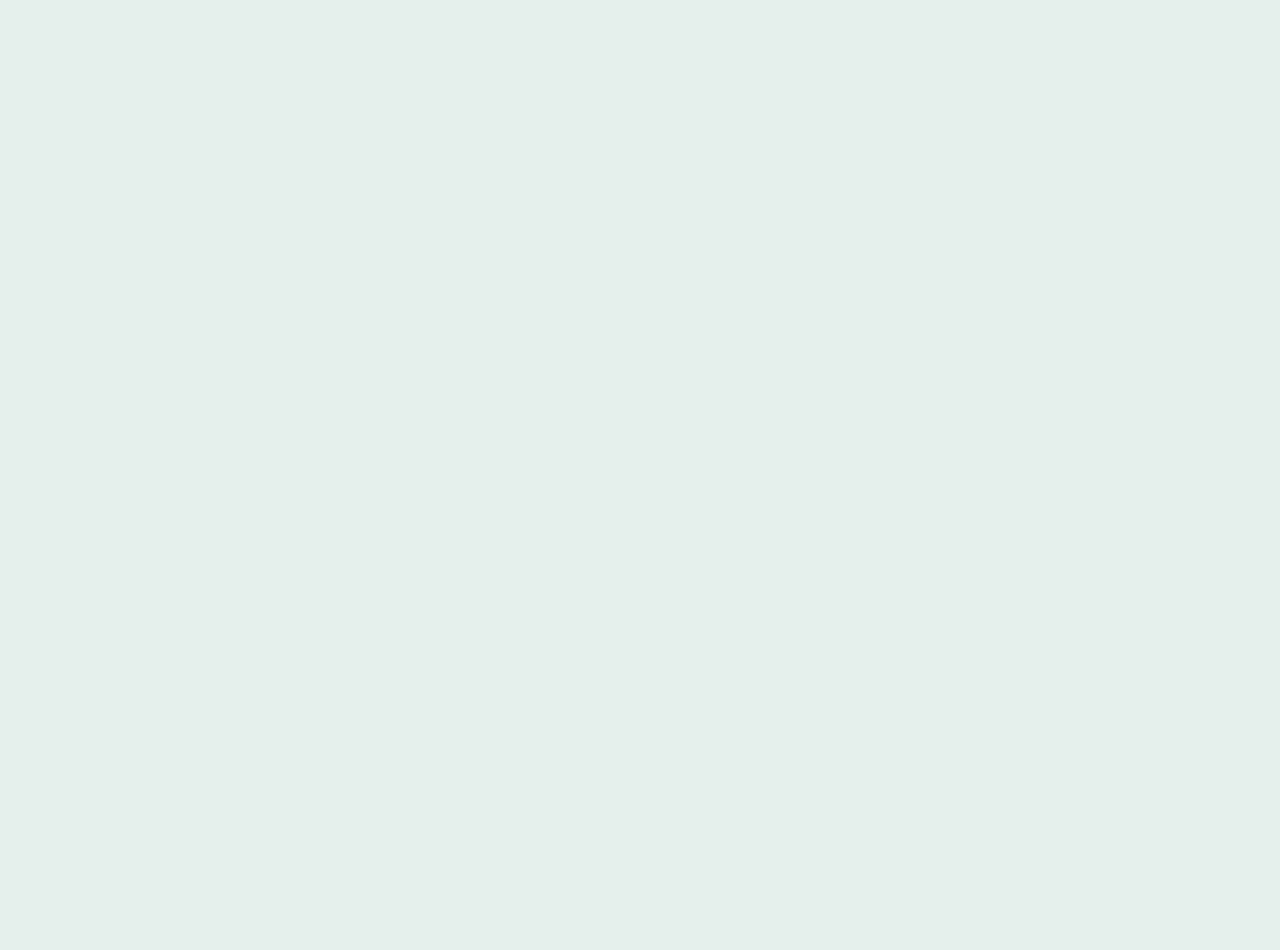
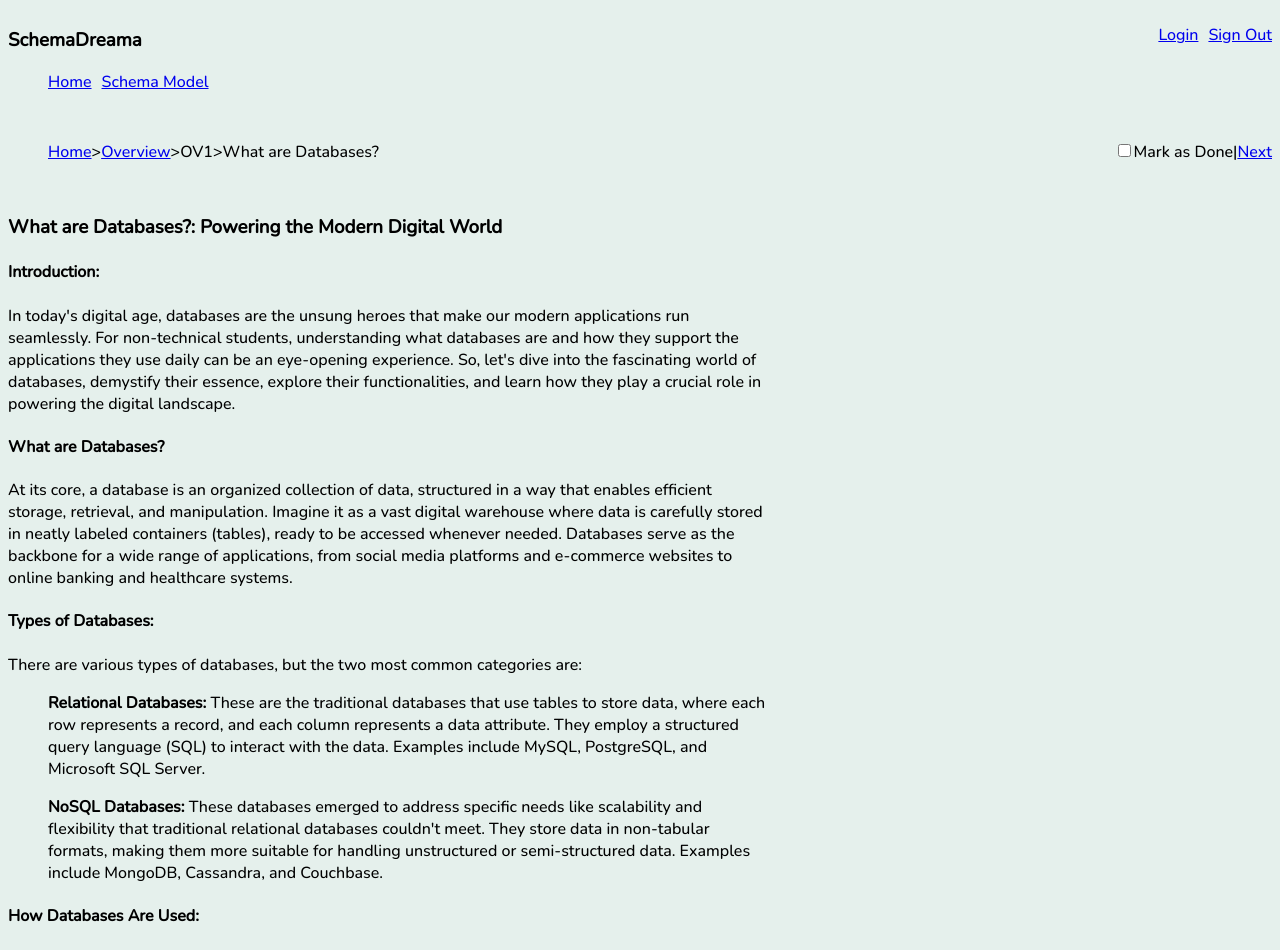
Before and after one commit to Goblin-Gang/Schema-Dreama, a React app: page /OV1 in a window 1280 px wide. Before the commit this address had no page. Shown: the top 950 px of the page. Before the commit the page ends 800 px from the top, so only its background shows below. Built offline with nearby package versions, Linux system fonts and the light colour scheme.

Commit message:
created unit nav bars and overview section 1

```diff
--- a/client/App.jsx
+++ b/client/App.jsx
@@ -2,12 +2,13 @@ import React, { Component, useState, useEffect } from 'react';
 import { HashRouter, BrowserRouter, Router, Route, Redirect, Routes } from 'react-router-dom';
 import Nav from './components/Nav.jsx';
 import Home from './pages/Home.jsx';
-import Overview from './pages/Overview.jsx'
+import Overview from './pages/Overview.jsx';
+import OV1 from './components/Overview/OV1.jsx';
 import PostgreSQL from './pages/PostgreSQL.jsx';
 import NoSQL from './pages/NoSQL.jsx';
 import SchemaModel from './pages/SchemaModel.jsx';
 import Login from './components/Authentication/Login.jsx';
-import SignUp from './components/Authentication/SignUp.jsx'
+import SignUp from './components/Authentication/SignUp.jsx';
 import Team from './pages/Team.jsx';
 import Contact from './pages/Contact.jsx';
 
@@ -17,6 +18,7 @@ export default function App(){
           <Route path="/" element={<Nav />}>
             <Route index element={<Home />} />
             <Route path="Overview" element={<Overview />} />
+            <Route path="OV1" element={<OV1 />} />
             <Route path="PostgreSQL" element={<PostgreSQL />} />
             <Route path="NoSQL" element={<NoSQL />} />
             <Route path="SchemaModel" element={<SchemaModel />} />
--- a/client/components/Overview/OV1.jsx
+++ b/client/components/Overview/OV1.jsx
@@ -1,10 +1,103 @@
 import React from 'react'
+import UnitNav from '../UnitNav.jsx';
 
 export default function OV1 () {
 
+  const links = ['Overview','OV1','/OV2'];
 
   return (
     <>
+      <UnitNav links={links}/>
+
+      <div className='instructionBox'>
+
+        <div>
+
+        <h3><strong>What are Databases?:</strong> Powering the Modern Digital World</h3>
+
+        <h4><strong>Introduction:</strong></h4>
+        <p>
+        In today's digital age, databases are the unsung heroes that make our modern applications run seamlessly. For non-technical students, understanding what databases are and how they support the applications they use daily can be an eye-opening experience. So, let's dive into the fascinating world of databases, demystify their essence, explore their functionalities, and learn how they play a crucial role in powering the digital landscape.
+        </p>
+
+        <h4><strong>What are Databases?</strong></h4>
+        <p>
+        At its core, a database is an organized collection of data, structured in a way that enables efficient storage, retrieval, and manipulation. Imagine it as a vast digital warehouse where data is carefully stored in neatly labeled containers (tables), ready to be accessed whenever needed. Databases serve as the backbone for a wide range of applications, from social media platforms and e-commerce websites to online banking and healthcare systems.
+        </p>
+
+        <h4><strong>Types of Databases:</strong></h4>
+        <p>
+        There are various types of databases, but the two most common categories are:
+        </p>
+
+        <ol>
+        <p>
+        <strong>Relational Databases:</strong> These are the traditional databases that use tables to store data, where each row represents a record, and each column represents a data attribute. They employ a structured query language (SQL) to interact with the data. Examples include MySQL, PostgreSQL, and Microsoft SQL Server.
+        </p>
+
+        <p>
+        <strong>NoSQL Databases:</strong> These databases emerged to address specific needs like scalability and flexibility that traditional relational databases couldn't meet. They store data in non-tabular formats, making them more suitable for handling unstructured or semi-structured data. Examples include MongoDB, Cassandra, and Couchbase.
+        </p>
+        </ol>
+
+        <h4><strong>How Databases Are Used:</strong></h4>
+
+        <p>
+        Databases are versatile tools that serve many purposes, including:
+        </p>
+
+        <ol>
+        <p>
+        <strong>Data Storage:</strong> Databases store vast amounts of information, such as user profiles, product catalogs, financial records, and much more.
+        </p>
+
+        <p>
+        <strong>Data Retrieval:</strong> When users interact with applications, databases provide the requested data quickly and accurately, ensuring seamless user experiences.
+        </p>
+
+        <p>
+        <strong>Data Analysis:</strong> Businesses leverage databases to analyze and gain insights from their data, helping them make informed decisions and understand customer behavior.
+        </p>
+
+        <p>
+        <strong>Data Security:</strong> Databases play a crucial role in ensuring data security and integrity, employing measures like encryption and access control to protect sensitive information.
+        </p>
+
+        </ol>
+
+        <h4><strong>Supporting Modern Applications:</strong></h4>
+
+        <p>
+        Databases are the backbone of modern applications, enabling them to perform efficiently and effectively. Here's how they provide vital support:
+        </p>
+        <ol>
+
+        <p>
+        <strong>Scalability:</strong> Databases can scale horizontally by distributing data across multiple servers, ensuring that applications can handle increasing amounts of users and data without compromising performance.
+        </p>
+
+        <p>
+        <strong>Consistency:</strong> In a well-designed database system, data consistency is maintained, meaning that information remains accurate and valid, even in high-traffic scenarios.
+        </p>
+
+        <p>
+        <strong>Real-time Responses:</strong> Databases are optimized for quick data retrieval, allowing applications to deliver real-time responses, crucial for applications like chat platforms, stock trading apps, and gaming.
+        </p>
+
+        <p>
+        <strong>Data Relationships:</strong> Relational databases, in particular, can establish relationships between different datasets, facilitating complex queries and enhancing data organization.
+        </p>
+        </ol>
+
+        <h4><strong>Conclusion:</strong></h4>
+        <p>
+        In conclusion, databases are the unsung heroes that support the digital world we live in. They act as the reliable foundation on which modern applications are built, ensuring data storage, retrieval, and security with utmost efficiency. Understanding the significance of databases empowers non-technical students to appreciate the backbone of the digital era and the innovation it drives across industries. So, the next time you open an application on your phone or computer, remember the magic happening behind the scenes - all thanks to the mighty databases!
+        </p>
+
+      </div>
+
+      </div>
+
 
     </>
   );
--- /dev/null
+++ b/client/components/UnitNav.jsx
@@ -0,0 +1,40 @@
+import React from 'react';
+import { Link } from 'react-router-dom';
+
+export default function UnitNav ({ links }) {
+
+  return (
+    <>
+      <div className='unitNav'>
+        <div className='unitNavLeft'>
+          <ul>
+            <a>
+              <Link to="/">Home</Link>
+            </a>
+            <p>{'\u003E'}</p>
+            <a>
+              <Link to={`/${links[0]}`}>{links[0]}</Link>
+            </a>
+            <p>{'\u003E'}</p>
+            <p>{links[1]}</p>
+            <p>{'\u003E'}</p>
+            <p>What are Databases?</p>
+          </ul>
+
+        </div>
+
+        <div className='unitNavRight'>
+          <form>
+            <input type="checkbox" id='completionBox' name='completionBox' value="done" />
+          </form>
+          <p>Mark as Done</p>
+          <p> | </p>
+          <a>
+            <Link to={`${links[2]}`}>Next</Link>
+          </a>
+        </div>
+      </div>
+
+    </>
+  );
+}
--- a/client/styles/styles.css
+++ b/client/styles/styles.css
@@ -69,6 +69,26 @@
 .unitTiles div {
   display: flex;
   flex-direction: row;
+  align-items: center;
+}
+
+.unitNav {
+  display: flex;
+  justify-content: space-between;
+}
+
+.unitNavLeft ul {
+  display: flex;
+  flex-direction: row;
+  align-items: center;
+
+}
+
+.unitNavRight {
+  display: flex;
+  flex-direction: row;
+  align-items: center;
+
 }
 
 .tileContainer {
@@ -80,7 +100,13 @@
 #overviewContainer {
   display: flex;
   flex-direction: row;
-  justify-content: space-between;
+  align-items: center;
+}
+
+.instructionBox {
+  display: flex;
+  width: 60%;
+
 }
 
 
```
Also changed, not shown: client/components/Overview/OV2.jsx (added).
